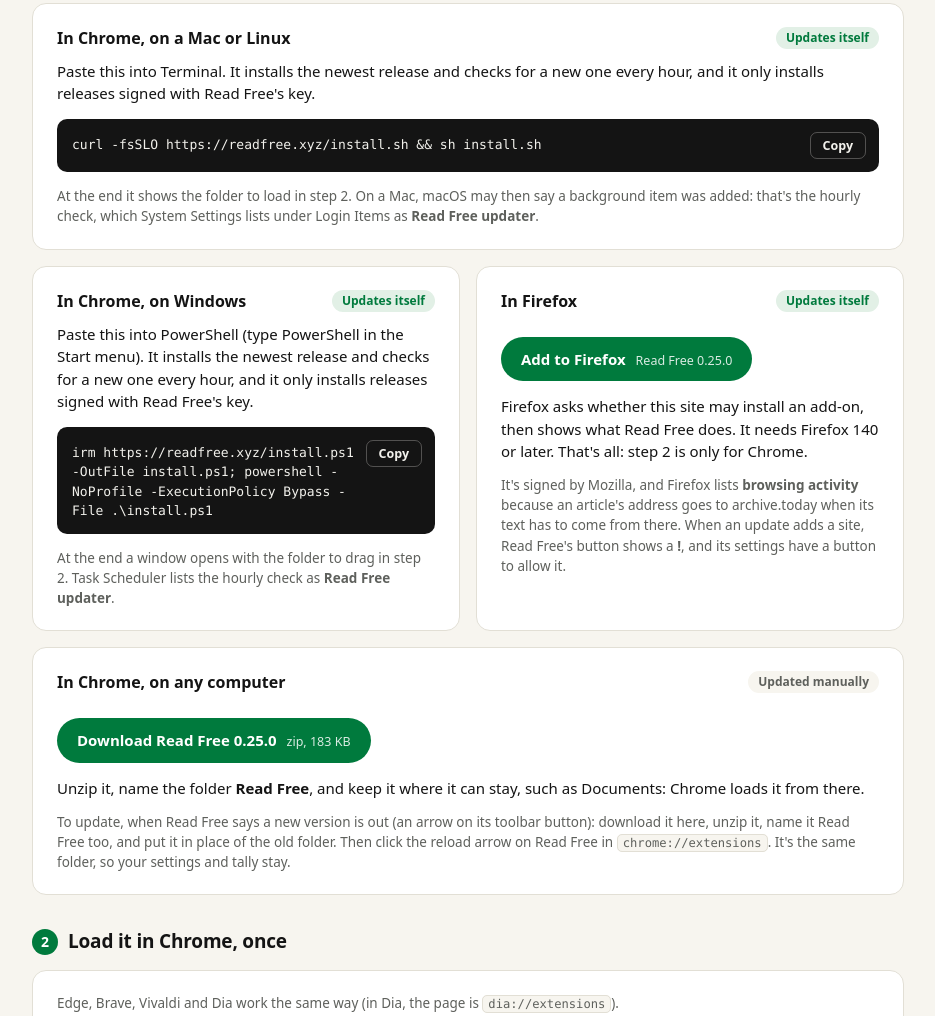
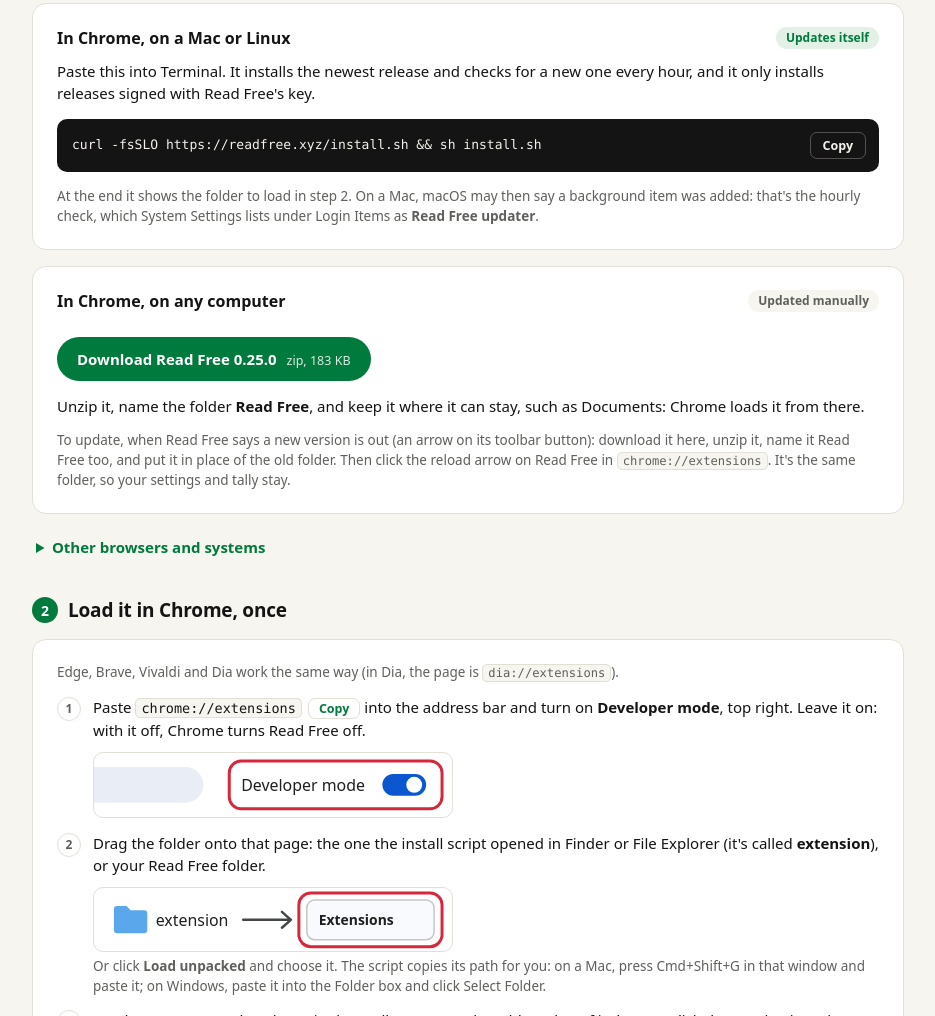
Before and after one commit to readfreexyz/readfreexyz.github.io, a plain HTML site: page index.html in a window 1280 px wide. Shown: the part 334-1350 px from the top of the page, without its empty margins (172-1107 px from the left). Drawn offline with Linux system fonts and the light colour scheme.

Commit message:
Read Free 0.25.0

```diff
--- a/index.html
+++ b/index.html
@@ -8,8 +8,8 @@
      and nothing else from outside.) The
      outlets are the extension's live sites (test/website.test.js checks). The script only makes
      the install command use the address it's served from (so a mirror installs from itself),
-     adds a Copy button, and puts the card for the visitor's browser and system first; without it
-     the page is complete. Its hash is in the CSP: after changing
+     adds Copy buttons, and puts the cards for other browsers and systems into a closed section;
+     without it the page is complete. Its hash is in the CSP: after changing
      it, npm test says the new one.
      Parts between "firefox" comments are left out of a release without a Firefox file, and those
      between "chrome-only" comments out of one with it (tools/release.sh; each marker is a line of
@@ -20,7 +20,7 @@
 <head>
   <meta charset="utf-8">
   <meta name="viewport" content="width=device-width, initial-scale=1">
-  <meta http-equiv="Content-Security-Policy" content="default-src 'none'; img-src data:; style-src 'unsafe-inline'; script-src 'sha256-/86V3ycPRv9GNQ6NYHJZuF8GxyvoWHMldBCZ/gPh9RQ=' https://static.cloudflareinsights.com/beacon.min.js/; connect-src 'self'; base-uri 'none'; form-action 'none'">
+  <meta http-equiv="Content-Security-Policy" content="default-src 'none'; img-src data:; style-src 'unsafe-inline'; script-src 'sha256-w+0EHEh/CuVY1EqyYqY0Xx/R9drca2P4ai0HliPTLEM=' https://static.cloudflareinsights.com/beacon.min.js/; connect-src 'self'; base-uri 'none'; form-action 'none'">
   <meta name="referrer" content="no-referrer">
   <title>Read Free</title>
   <meta name="description" content="An extension for Chrome and Firefox that opens the paywalled articles of news outlets boycotted over their coverage of Israel's genocide in Gaza.">
@@ -105,9 +105,14 @@
     .phone { display: none; margin: 0; padding: 14px 18px; border: 1px solid var(--line); border-left: 4px solid var(--accent); border-radius: 12px; background: var(--surface); }
     @media (hover: none) and (pointer: coarse) { .phone { display: block; } }
 
-    /* 1. The ways to get it, two by two. The script puts the visitor's own first, across. */
+    /* 1. The ways to get it, two by two. The script leaves the visitor's own, across, and puts the
+       others in a closed section (.more). */
     .ways { display: grid; grid-template-columns: repeat(2, minmax(0, 1fr)); gap: 16px; }
     .ways .wide { grid-column: 1 / -1; }
+    .more > summary { width: fit-content; padding: 6px 4px; color: var(--accent); font-weight: 650; cursor: pointer; }
+    .more > summary:hover { color: var(--accent-hover); }
+    .more > .ways { margin-top: 10px; }
+    .more > section { margin-top: 28px; }
     h3 { display: flex; flex-wrap: wrap; align-items: center; justify-content: space-between; gap: 6px 12px; margin: 0 0 10px; font-size: 16px; font-weight: 700; }
     .tag { padding: 2px 10px; border-radius: 999px; background: var(--accent-soft); color: var(--accent); font-size: 12px; font-weight: 650; }
     .tag.by-hand { background: var(--surface-2); color: var(--muted); }
@@ -115,6 +120,8 @@
     .command code { flex: 1; min-width: 0; padding-top: 3px; font: 13px/1.5 var(--mono); overflow-wrap: anywhere; }
     .copy { flex: none; padding: 4px 12px; border: 1px solid var(--code-line); border-radius: 7px; background: transparent; color: var(--code-text); font: 600 12.5px/1.4 var(--font); cursor: pointer; }
     .copy:hover { border-color: var(--code-text); }
+    .copy.small { margin-left: 6px; padding: 1px 10px; border-color: var(--line); color: var(--accent); vertical-align: baseline; }
+    .copy.small:hover { border-color: var(--accent); }
     .download { display: inline-flex; flex-wrap: wrap; align-items: baseline; gap: 0 10px; margin: 14px 0; padding: 11px 20px; border-radius: 999px; background: var(--accent); color: var(--on-accent); font-weight: 700; text-decoration: none; }
     .download:hover { background: var(--accent-hover); color: var(--on-accent); }
     .download span, .download small { white-space: nowrap; }
@@ -224,7 +231,7 @@
           <h3>In Firefox <span class="tag">Updates itself</span></h3>
           <a class="download" href="read-free-0.25.0.xpi"><span>Add to Firefox</span> <small>Read Free 0.25.0</small></a>
           <p>Firefox asks whether this site may install an add-on, then shows what Read Free does. It
-            needs Firefox 140 or later. That's all: step 2 is only for Chrome.</p>
+            needs Firefox 140 or later. That's all<span id="chrome-step">: step 2 is only for Chrome</span>.</p>
           <p class="note">It's signed by Mozilla, and Firefox lists <b>browsing activity</b> because an
             article's address goes to archive.today when its text has to come from there. When an
             update adds a site, Read Free's button shows a <b>!</b>, and its settings have a button to
@@ -250,8 +257,9 @@
         <p class="note browsers">Edge, Brave, Vivaldi and Dia work the same way (in Dia, the page is
           <code class="path">dia://extensions</code>).</p>
         <ol class="setup">
-          <li>Paste <code class="path">chrome://extensions</code> into the address bar and turn on
-            <b>Developer mode</b>, top right. Leave it on: with it off, Chrome turns Read Free off.
+          <li>Paste <code class="path" id="extensions">chrome://extensions</code><button class="copy small" id="copy-ext" type="button" hidden>Copy</button>
+            into the address bar and turn on <b>Developer mode</b>, top right. Leave it on: with it
+            off, Chrome turns Read Free off.
             <svg class="shot" viewBox="0 0 360 64" role="img" aria-label="The Developer mode switch, at the top right of the Extensions page, turned on">
               <rect class="ui-field" x="-40" y="14" width="150" height="36" rx="18"/>
               <text class="ui-text" x="148" y="38">Developer mode</text>
@@ -338,7 +346,7 @@
       says</a> it stores nothing in your browser and doesn't keep your IP address; most ad blockers
       stop it. The page loads nothing else from outside, and the extension has no analytics.</p>
     <p>This release: <a href="latest.txt">latest.txt</a>, signed in
-      <a href="latest.txt.sig">latest.txt.sig</a>. The zip's SHA-256: <code>75b8b1fb420aed72b9f04c9ca78cf572449980a3550949e7673d886b4af75303</code></p>
+      <a href="latest.txt.sig">latest.txt.sig</a>. The zip's SHA-256: <code>44eb62d59d791a509445202ed614daaacb2188627454afa13e2ac294d5f8d7af</code></p>
   </footer>
 
   <script>
@@ -350,12 +358,15 @@
       const commands = [
         ['command', 'copy', base => `curl -fsSLO ${base}install.sh && sh install.sh`],
         ['command-win', 'copy-win', base => `irm ${base}install.ps1 -OutFile install.ps1; powershell -NoProfile -ExecutionPolicy Bypass -File .\\install.ps1`],
+        // Chrome's own page: the same wherever this one is served from (Chrome opens it only when
+        // it's typed or pasted, so it can't be a link)
+        ['extensions', 'copy-ext', null],
       ];
       const { protocol, host, pathname } = location;
       const plain = protocol === 'https:' && /^[a-z0-9.-]+(:[0-9]+)?$/i.test(host) && /^(\/[a-z0-9._~-]+)*\/(index\.html)?$/i.test(pathname);
       for (const [codeId, copyId, command] of commands) {
         const code = document.getElementById(codeId);
-        if (plain) code.textContent = command(`https://${host}${pathname.replace(/index\.html$/, '')}`);
+        if (plain && command) code.textContent = command(`https://${host}${pathname.replace(/index\.html$/, '')}`);
         const copy = document.getElementById(copyId);
         if (!navigator.clipboard) continue;
         copy.hidden = false;
@@ -366,21 +377,49 @@
           }, () => {});
         });
       }
-      // The card for this browser and system goes first, across; the rest follow two by two, and
-      // one left over goes across too. By the user agent, which is enough for an order: every card
-      // stays. On a phone or tablet, or a system without a card of its own, the order stays.
+      // What's for this browser and system is shown, across: its own card, and in Chrome the zip for
+      // any computer. The cards for others go into a closed section below. By the user agent, which
+      // is enough for that: nothing is taken off the page. On a phone or tablet, or a system without
+      // a card of its own, everything stays as it is.
       const agent = navigator.userAgent;
       const own = /Android|iPhone|iPad|Mobile|CrOS/.test(agent) ? null
         : /\bFirefox\//.test(agent) ? 'firefox' : /\bWindows\b/.test(agent) ? 'windows' : /\b(Macintosh|Linux)\b/.test(agent) ? 'mac' : null;
       const first = own && document.getElementById(own);
       if (first) {
         const ways = first.parentNode;
-        first.classList.add('wide');
+        const shown = own === 'firefox' ? [first] : [first, document.getElementById('update')];
+        const others = [...ways.children].filter(card => !shown.includes(card));
+        for (const card of ways.children) card.classList.toggle('wide', shown.includes(card));
+        if (others.length % 2) others.at(-1).classList.add('wide');
+        const more = document.createElement('details');
+        more.className = 'more wide';
+        const summary = document.createElement('summary');
+        summary.textContent = 'Other browsers and systems';
+        const list = document.createElement('div');
+        list.className = 'ways';
+        list.append(...others);
+        more.append(summary, list);
         ways.prepend(first);
-        document.getElementById('update').classList.add('wide');
-        const half = [...ways.children].filter(card => !card.classList.contains('wide'));
-        if (half.length % 2) half.at(-1).classList.add('wide');
+        ways.append(more);
+        // In Firefox there's no step 2: it goes with Chrome's cards, and the line that says Read Free
+        // is installed (the extension writes it) stays with Firefox's
+        if (own === 'firefox') {
+          more.append(document.getElementById('load').closest('section'));
+          first.append(document.getElementById('installed'));
+          document.getElementById('chrome-step').hidden = true;
+          document.querySelector('#get .number').hidden = true;
+        }
       }
+      // A link to a card in that section opens it
+      const reveal = () => {
+        const target = document.getElementById(location.hash.slice(1));
+        if (!target) return;
+        const more = target.closest('details');
+        if (more) more.open = true;
+        target.scrollIntoView?.();
+      };
+      window.addEventListener('hashchange', reveal);
+      reveal();
     })();
   </script>
 </body>
```
Also changed, not shown: latest.txt, 4 other files.
